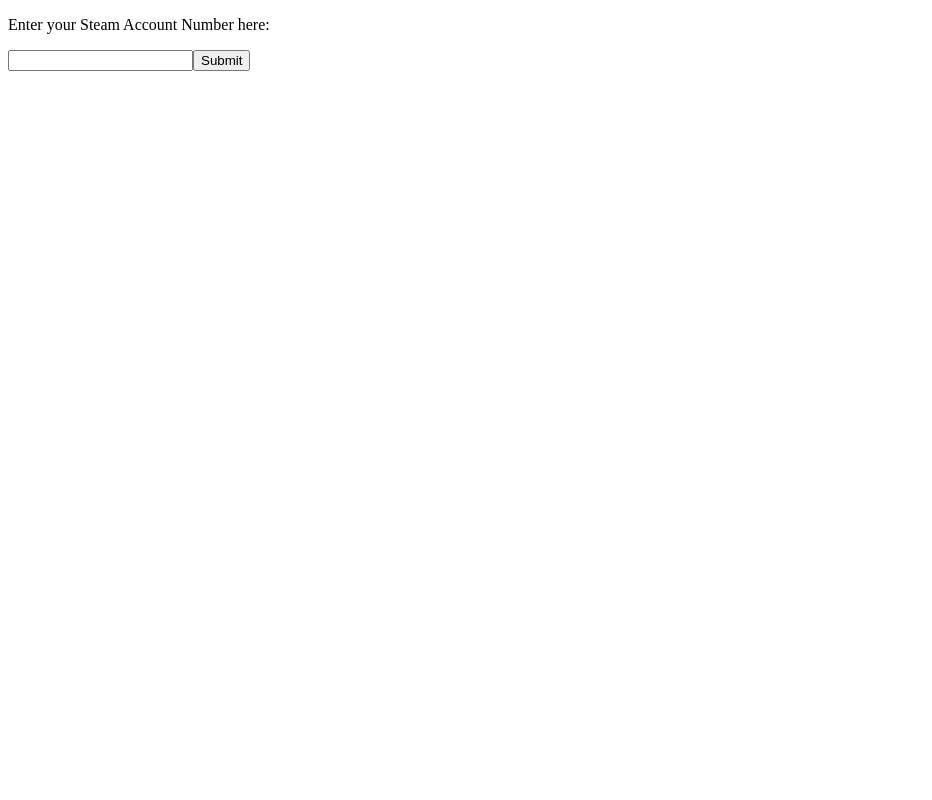
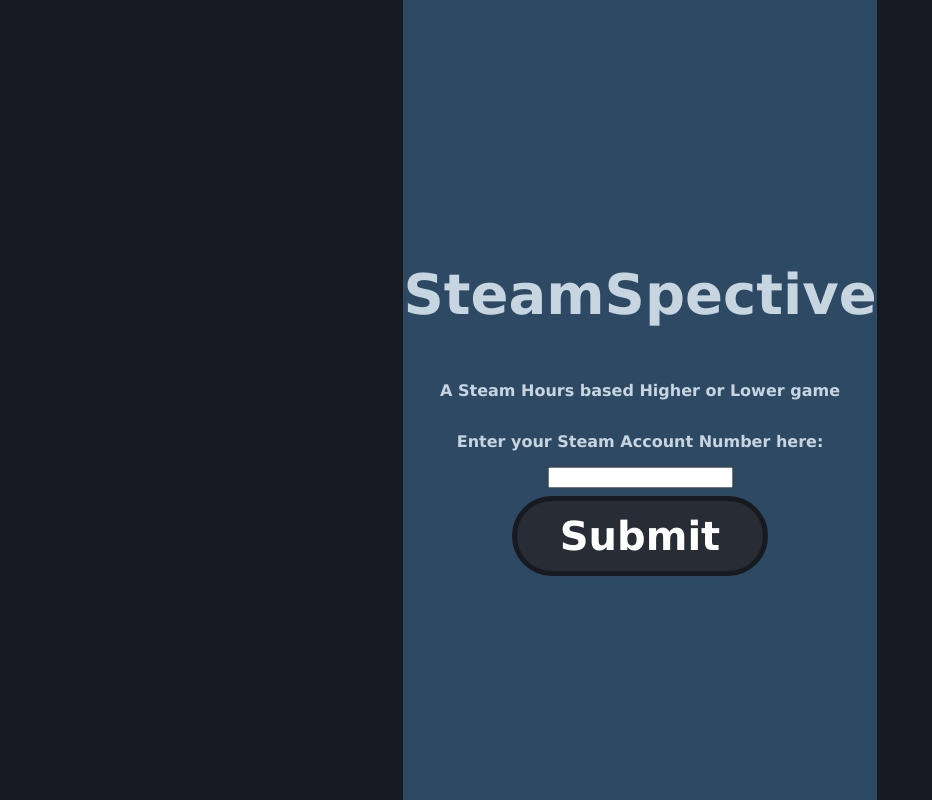
Before and after one commit to Goatmanwaffles/SteamSpective, a React (Create React App) app: page / in a window 1280 px wide. Shown: the whole page, without its empty margins (0-932 px from the left). Built offline with nearby package versions, Linux system fonts and the light colour scheme; no server answers.

Commit message:
Finished game, added better input validation, game image pulling, and proper UI

```diff
--- a/src/App.js
+++ b/src/App.js
@@ -1,11 +1,11 @@
 //Imports
 import { useState, useEffect } from 'react';
-
+import placeholder from './placeholder.jpg';
 function GuessButtons({guessFunction}){
      return(
-          <div>
-               <button className="higherButton" onClick={() => guessFunction("higher")}>Higher</button>
-               <button className="lowerButton" onClick={() => guessFunction("lower")}>Lower</button>
+          <div className="buttonContainer">
+               <button className="button button__guess button__guess--higher" onClick={() => guessFunction("higher")}>Higher</button>
+               <button className="button button__guess button__guess--lower" onClick={() => guessFunction("lower")}>Lower</button>
           </div>
      )
 }
@@ -26,10 +26,12 @@
      }
 
      return(
-          <div>
-               <p>Enter your Steam Account Number here:</p>
+          <div className = "container__panel container__panel--main">
+               <h1 className='text text--title'>SteamSpective</h1>
+               <p className='text'>A Steam Hours based Higher or Lower game</p>
+               <p className='text'>Enter your Steam Account Number here:</p>
                <input className="accountBox" type="text" value={steamID} onChange={handleChange}></input>
-               <button onClick={() => submitAccount(steamID.trim())}>Submit</button>
+               <button className='button button--submit' onClick={() => submitAccount(steamID.trim())}>Submit</button>
           </div>
      )
 }
@@ -42,6 +44,7 @@
      const[score, setScore] = useState(0);//Initilizes Score
      const[gameOver, setGameOver] = useState(false);//Tracks gameover
      const[validID, setValidID] = useState(false);
+     const[currentPhoto, setCurrentPhoto] = useState(null);
 
 
      async function submitAccount(accountID){
@@ -76,17 +79,33 @@
      useEffect(() => {
           if(!current){return;}
           console.log("Current Game: ", current);
-          if(!current){return;}
           console.log("Playtime: " + current.playtime_forever);
+
+          async function fetchPhoto(){
+               const response = await fetch(`http://localhost:3001/app/${current.appid}`).then(r => r.json());
+               if(!response){setCurrentPhoto(placeholder); return;}
+               console.log("SteamStore Request: ", response);
+               const headerPhoto = response[current.appid]?.data?.header_image || placeholder;
+               if(headerPhoto){setCurrentPhoto(headerPhoto);} else {setCurrentPhoto(placeholder);}
+          }
+          fetchPhoto();
+
      }, [current]);//Runs when current game changes
 
      useEffect(() =>{
           if (games.length > 0) {
           const next = games[Math.floor(Math.random() * games.length)]
           setCurrent(next);
-          var offset = Math.floor((Math.random() * 121) - 60);
-          if(offset == 0){offset = 1;}
-          setGuessTime(next.playtime_forever + offset);
+
+          //Logic for Finding Guess Time
+          function genGuessTime(base){
+               const scale = Math.max(10, base * 0.15);
+               const rand = (Math.random() + Math.random() + Math.random()) / 3;
+               const offset = Math.floor((rand * 2 - 1) * scale);
+               return Math.max(1, Math.round((base + offset)));
+          }
+
+          setGuessTime(genGuessTime(next.playtime_forever));
           }
      }, [score, games]);
 
@@ -119,20 +138,26 @@
 
      function GameContainer({current, guessTime, score, onGuess}){
           return(
-               <div>
+               <div className = "container__panel container__panel--main">
+                    <h1 className="text text--title">SteamSpective</h1>
+                    <div><p className="text">Score: {score}</p></div>
+                    <div><p className="text">Current Game: {current?.name ?? "Loading..."}</p></div>
+                    <div><img src={currentPhoto} className="photo"></img></div>
+                    <div><p className="text">Current Guess Time: {Math.round((guessTime/60)*10)/10} Hours ({guessTime} minutes)</p></div>
+                    <div><p>Is your real time</p></div>
+                    <div className="buttonContainer">
                     <GuessButtons realTime={current?.playtime_forever ?? 0} guessTime={guessTime} score={score} guessFunction={onGuess}/>
-                    <div>Current Game Time:{Math.round((current?.playtime_forever/60)*10)/10 ?? "Loading..."}</div>
-                    <div>Current Game:{current?.name ?? "Loading..."}</div>
-                    <div>Current Guess Time:{Math.round((guessTime/60)*10)/10} Hours</div>
-                    <div>Score: {score}</div>
-                    <div>GAME OVER?: {gameOver}</div>
+                    </div>
                </div>
+
           )
      }
 
      function GameOverScreen({retryFunction}){
                return(
-                    <div>
+                    <div className = "container__panel container__panel--main">
+                         <h1>GAME OVER!</h1>
+                         <p clasName="text">Score: {score}</p>
                          <RetryButton retryFunction={retryFunction}/>
                     </div>
                )
@@ -140,19 +165,28 @@
      if(account && games != null && validID){
           if(gameOver == false){
                return(
-                    <GameContainer current={current} score={score} onGuess={handleGuess} guessTime={guessTime}/>
+                    <div className = "container">
+                         <div className = "container__panel container__panel--side"></div>
+                         <GameContainer current={current} score={score} onGuess={handleGuess} guessTime={guessTime}/>
+                         <div className = "container__panel container__panel--side"></div>
+                    </div>
                )
           } else if(gameOver == true){
                return(
-                    <div>
-                         <h1>GAME OVER!</h1>
+                    <div className="container">
+                         <div className = "container__panel container__panel--side"></div>
                          <GameOverScreen retryFunction={retryFunction}/>
+                         <div className = "container__panel container__panel--side"></div>
                     </div>
                )
           }
      } else {
           return(
-               <AccountBox submitAccount={submitAccount}/>
+               <div className="container">
+                    <div className = "container__panel container__panel--side"></div>
+                    <AccountBox submitAccount={submitAccount}/>
+                    <div className = "container__panel container__panel--side"></div>
+               </div>
           )
      }
 
--- a/src/styles.css
+++ b/src/styles.css
@@ -36,3 +36,102 @@
     transform: rotate(360deg);
   }
 }
+
+html, body{
+  margin:0;
+  padding:0;
+  width:100vw;
+  height:100vh;
+  font-family: Verdana, Geneva, Tahoma, sans-serif;
+}
+
+.container{
+  height: 100vh;
+  width: 100vw;
+  display: flex;
+  background-color: #2a475e;
+
+}
+
+.container__panel {
+  flex: 1;
+  border: 5px;
+  box-sizing: border-box;
+}
+
+.container__panel--main{
+  display:flex;
+  flex-direction: column;
+  background-color: #2d4963;
+  align-items: center;
+  justify-content: center;
+}
+
+.container__panel--side{
+  background-color: #171a21;
+}
+
+.buttonContainer{
+  display:flex;
+  width:100%;
+  margin-top: auto;
+  margin-bottom: 12vh;
+  justify-content: center;
+  align-items: center;
+  gap: 2rem;
+}
+
+.button{
+  width: 45%;
+  height: 150px;
+  border: 5px;
+  border-color: black;
+  font-family: Verdana, Haettenschweiler, 'Arial Narrow Bold', sans-serif;
+  font-size: 250%;
+  cursor: pointer;
+  font-weight: bold;
+}
+
+.button__guess{
+  justify-content: flex-end;
+  margin-top: auto;
+  border:#171a21 solid 5px;
+  border-radius: 48px;
+}
+
+.button__guess--higher{
+  color:#eef3ff;
+  background-color: rgb(79, 235, 79);
+}
+
+.button__guess--lower{
+  color:white;
+  background-color: red;
+}
+
+.button--submit{
+  width: 20vw;
+  height: 10vh;
+  margin-top: 1vh;
+  color:white;
+  background-color:#282c34;
+  justify-content: flex-end;
+  border:#171a21 solid 5px;
+  border-radius: 48px;
+}
+
+.text{
+  color:#c7d5e0;
+  font-weight: bold;
+}
+
+.text--title{
+  font-size: 350%;
+  font-weight: bolder;
+}
+
+.photo{
+  border:#171a21 solid 8px;
+  border-radius: 24px;
+  margin-top: 25%;
+}
```
Also changed, not shown: server.js (+21 -0 lines), src/placeholder.jpg (added).
